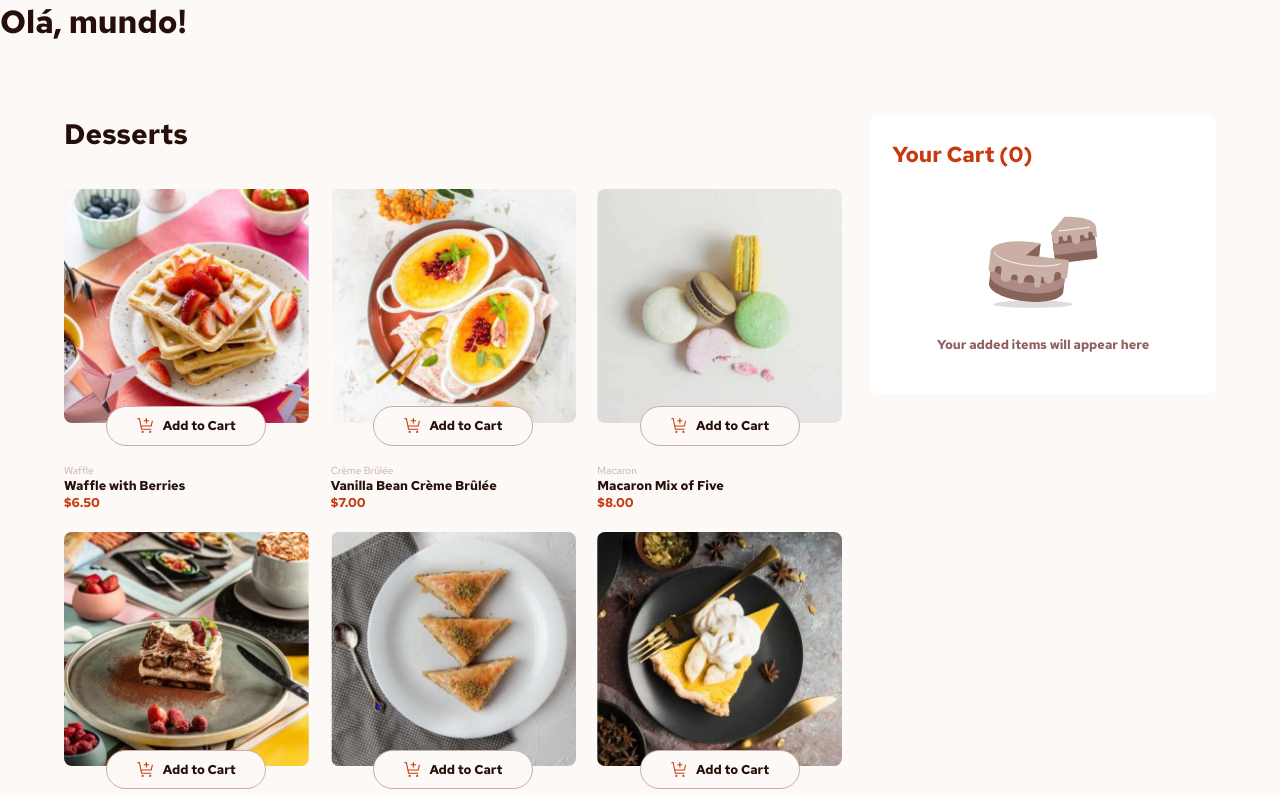
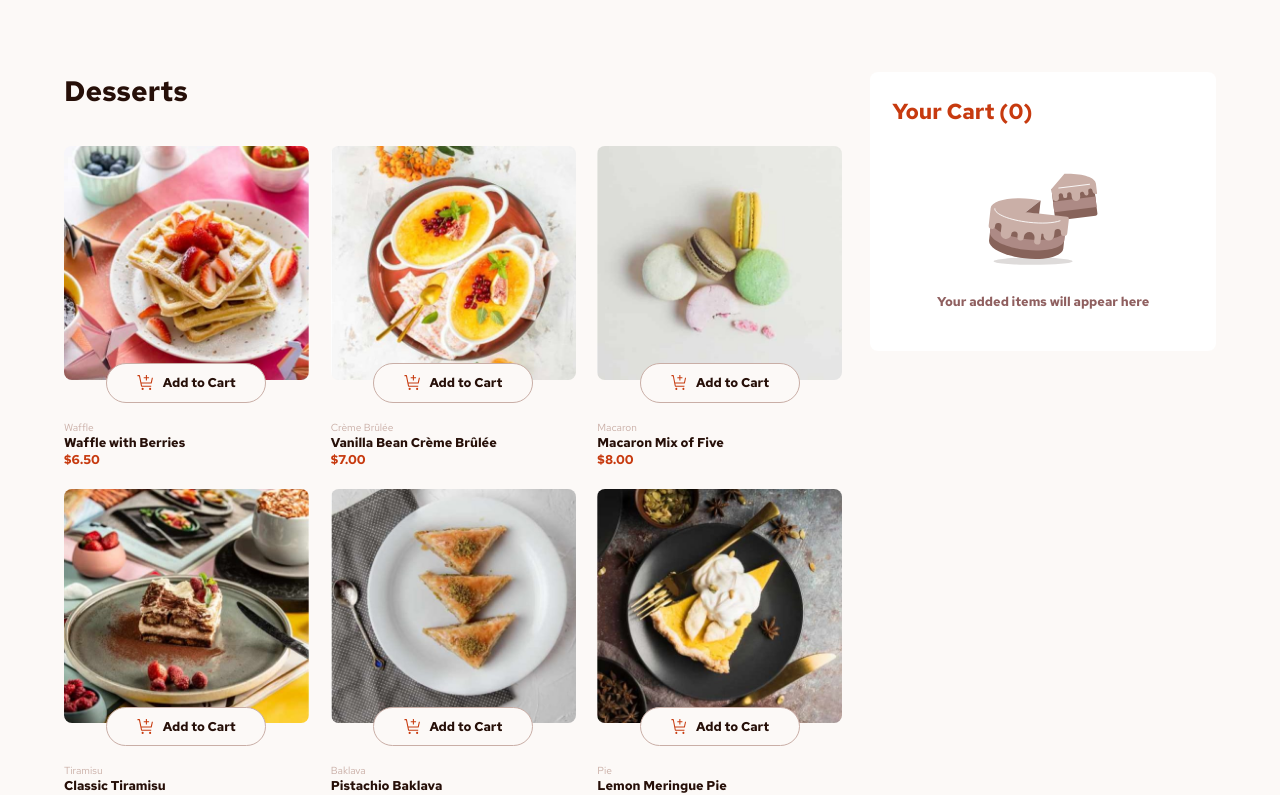
Before and after one commit to Paloma-Cruz/project-mtd, a React (Vite) app: page / in a window 1280 px wide. Shown: the top 795 px of the page. Built offline with nearby package versions, Linux system fonts and the light colour scheme.

Commit message:
remove debug

```diff
--- a/src/App.tsx
+++ b/src/App.tsx
@@ -9,7 +9,6 @@ const App: React.FC = () => {
 
   return (
     <>
-    <h1>Olá, mundo!</h1>
     <BrowserRouter>
       <Routes>
         <Route path="/" element={<Search />} />
```
